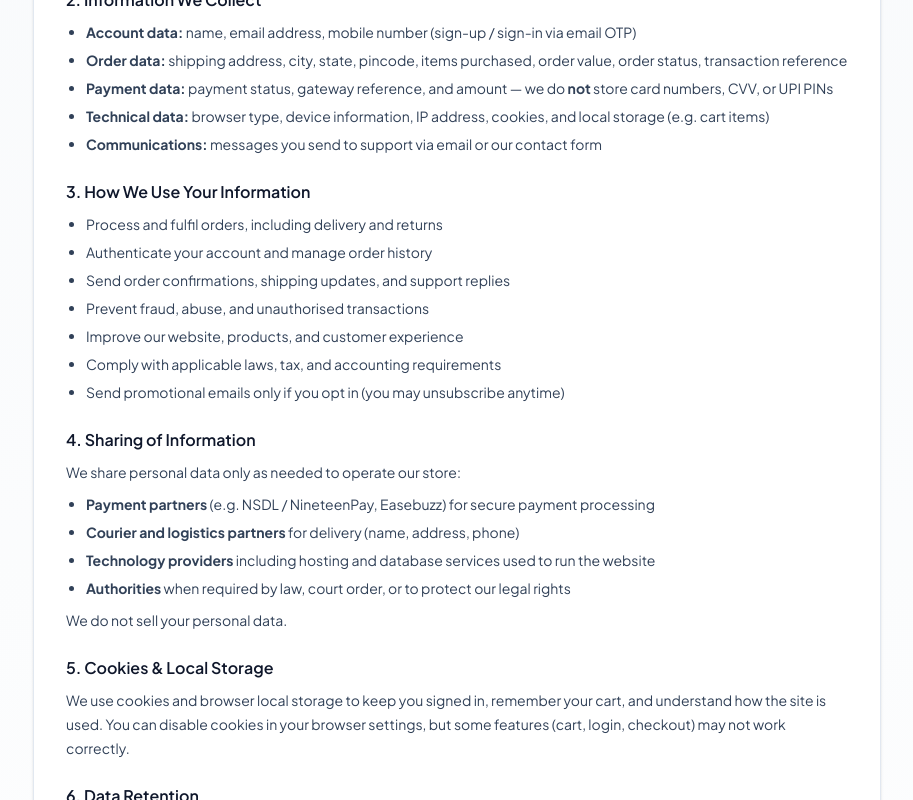
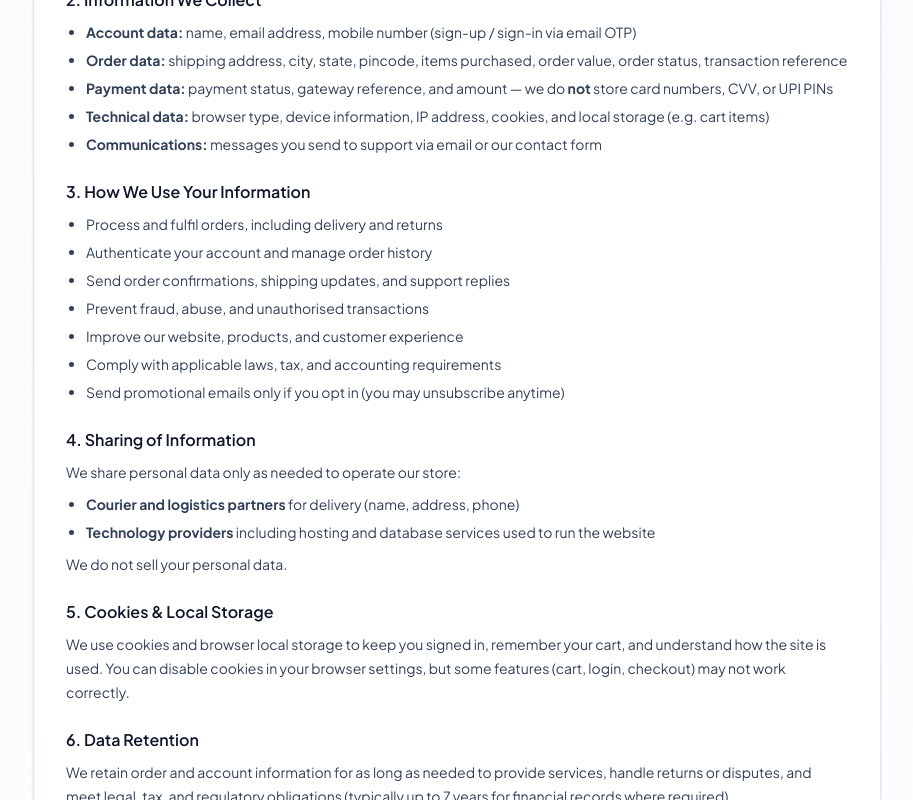
Before and after one commit to bosspay-tech/Home-Store, a React (Vite) app: page /privacy in a window 1280 px wide. Shown: the part 390-1190 px from the top of the page, without its empty margins (183-1096 px from the left). Built offline with nearby package versions, Linux system fonts and the light colour scheme; no server answers.

Commit message:
Update privacy policy sharing section
Remove payment-partner and authorities bullets from the data-sharing list.

Co-authored-by: Cursor <cursoragent@cursor.com>

```diff
--- a/src/pages/PrivacyPolicy.jsx
+++ b/src/pages/PrivacyPolicy.jsx
@@ -90,10 +90,7 @@ export default function PrivacyPolicy() {
                 We share personal data only as needed to operate our store:
               </p>
               <ul className="mt-2 list-disc space-y-1 pl-5">
-                <li>
-                  <b>Payment partners</b> (e.g. NSDL / NineteenPay, Easebuzz) for
-                  secure payment processing
-                </li>
+
                 <li>
                   <b>Courier and logistics partners</b> for delivery (name,
                   address, phone)
@@ -102,10 +99,7 @@ export default function PrivacyPolicy() {
                   <b>Technology providers</b> including hosting and database
                   services used to run the website
                 </li>
-                <li>
-                  <b>Authorities</b> when required by law, court order, or to
-                  protect our legal rights
-                </li>
+
               </ul>
               <p className="mt-2">We do not sell your personal data.</p>
             </section>
```
